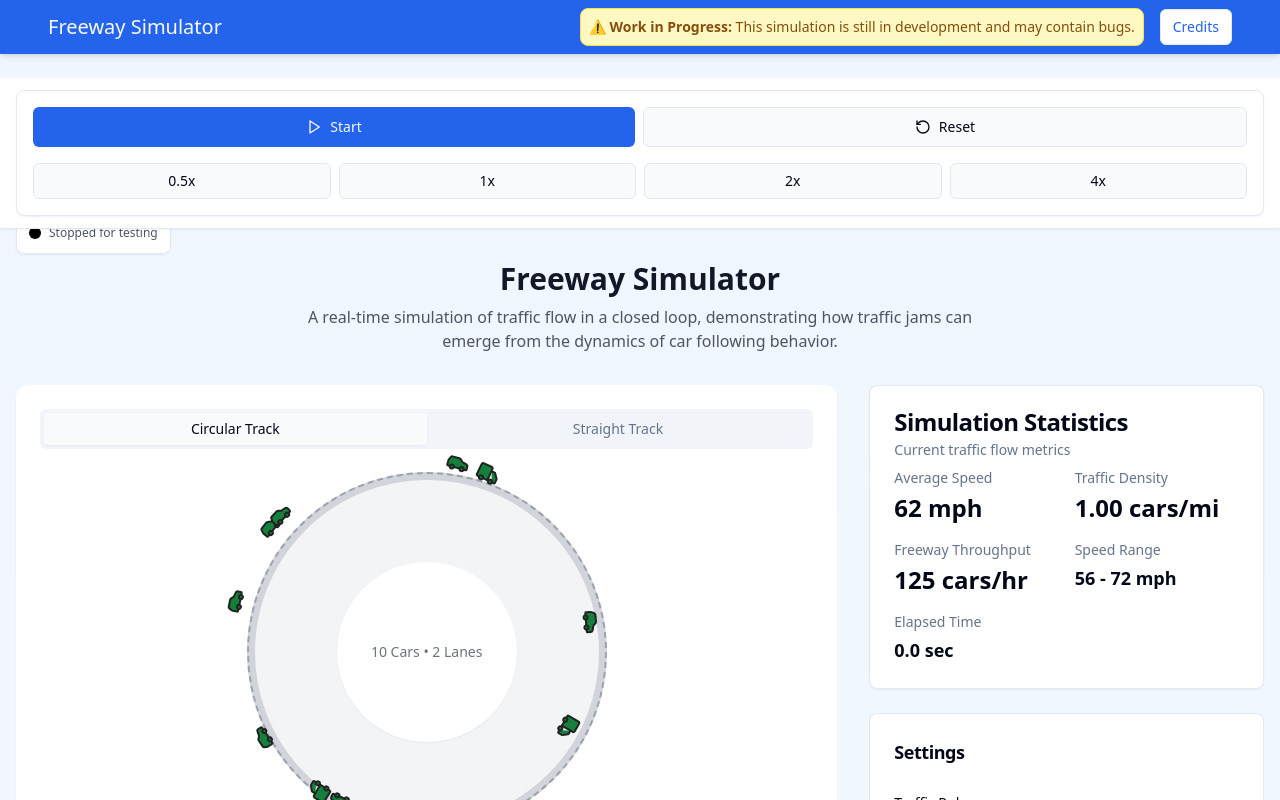
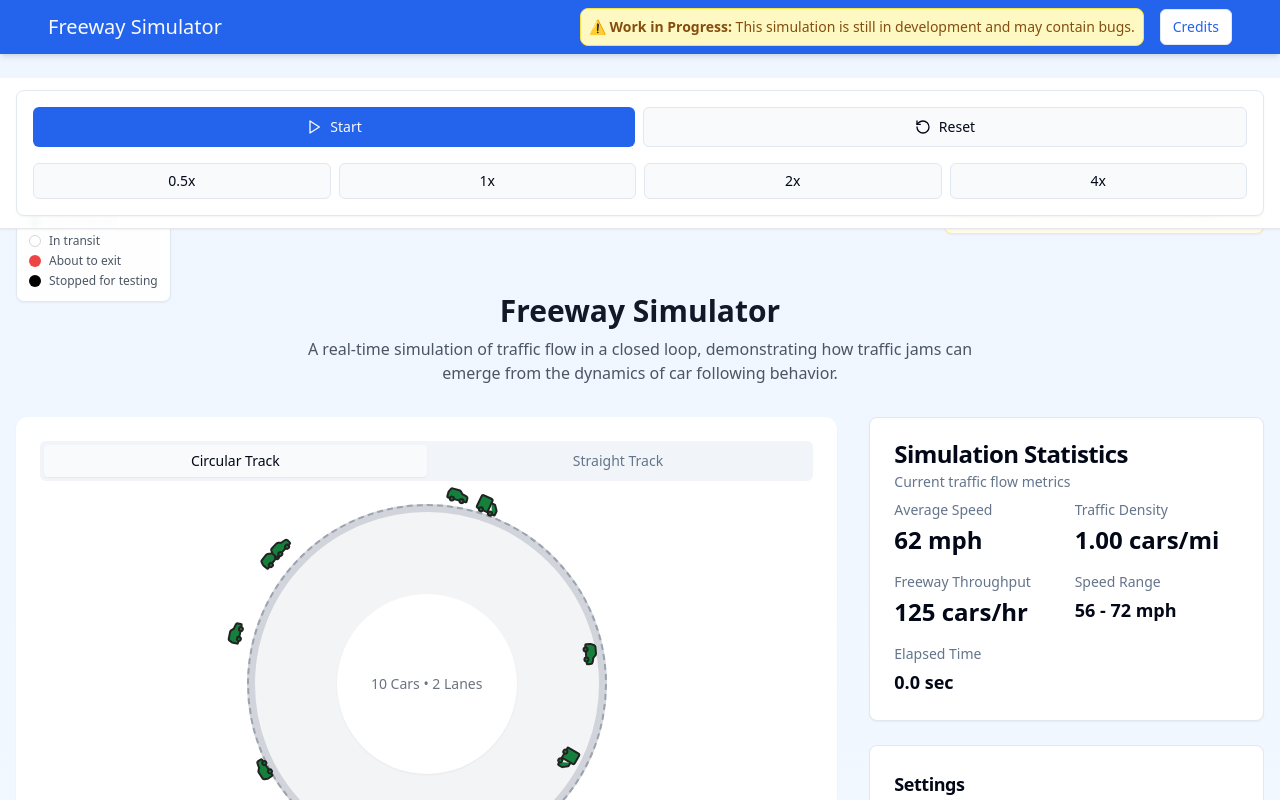
Before and after one commit to aaryanpraveen16/freeway-simulator, a React (Vite) app: page /freeway-simulator in a window 1280 px wide. Shown: the top 800 px of the page. Built offline with nearby package versions, Linux system fonts and the light colour scheme.

Commit message:
Fix: Adjust layout to prevent overlap
Moved elements to resolve overlapping issues.

```diff
--- a/src/components/ControlPanel.tsx
+++ b/src/components/ControlPanel.tsx
@@ -1,4 +1,3 @@
-
 import React from "react";
 import { Card, CardContent, CardHeader, CardTitle } from "@/components/ui/card";
 import { Input } from "@/components/ui/input";
@@ -254,10 +253,10 @@ const ControlPanel: React.FC<ControlPanelProps> = ({
               </div>
 
               <div className="space-y-2">
-                <Label className="text-xs">Desired Distance: {params.desiredTrip} miles</Label>
+                <Label className="text-xs">Desired Distance: {params.distTripPlanned} miles</Label>
                 <Slider
-                  value={[params.desiredTrip]}
-                  onValueChange={([value]) => onUpdateParams({ desiredTrip: value })}
+                  value={[params.distTripPlanned]}
+                  onValueChange={([value]) => onUpdateParams({ distTripPlanned: value })}
                   min={1}
                   max={50}
                   step={1}
--- a/src/pages/Index.tsx
+++ b/src/pages/Index.tsx
@@ -401,15 +401,8 @@ const Index = () => {
         setSimulationSpeed={setSimulationSpeed}
       />
 
-      {/* Visual Overlap Disclaimer */}
-      <div className="absolute top-32 right-4 bg-yellow-50 border border-yellow-200 rounded-lg shadow-sm p-3 z-10 max-w-xs">
-        <p className="text-xs text-yellow-800">
-          <strong>Note:</strong> Cars may appear to overlap visually, but they maintain safe distances in the simulation logic.
-        </p>
-      </div>
-
-      {/* Color Legend */}
-      <div className="absolute top-32 left-4 bg-white/90 backdrop-blur-sm rounded-lg shadow-sm border p-3 z-10">
+      {/* Color Legend - moved down to avoid overlap */}
+      <div className="absolute top-44 left-4 bg-white/90 backdrop-blur-sm rounded-lg shadow-sm border p-3 z-10">
         <h4 className="text-xs font-semibold text-gray-700 mb-2">Car Colors</h4>
         <div className="space-y-1 text-xs">
           <div className="flex items-center gap-2">
@@ -431,7 +424,14 @@ const Index = () => {
         </div>
       </div>
 
-      <div className="container mx-auto px-4 py-8">
+      {/* Visual Overlap Disclaimer - moved down and to the right */}
+      <div className="absolute top-44 right-4 bg-yellow-50 border border-yellow-200 rounded-lg shadow-sm p-3 z-10 max-w-xs">
+        <p className="text-xs text-yellow-800">
+          <strong>Note:</strong> Cars may appear to overlap visually, but they maintain safe distances in the simulation logic.
+        </p>
+      </div>
+
+      <div className="container mx-auto px-4 py-8 pt-16">
         <header className="text-center mb-8">
           <h1 className="text-3xl font-bold text-gray-900 mb-2">
             Freeway Simulator
```
